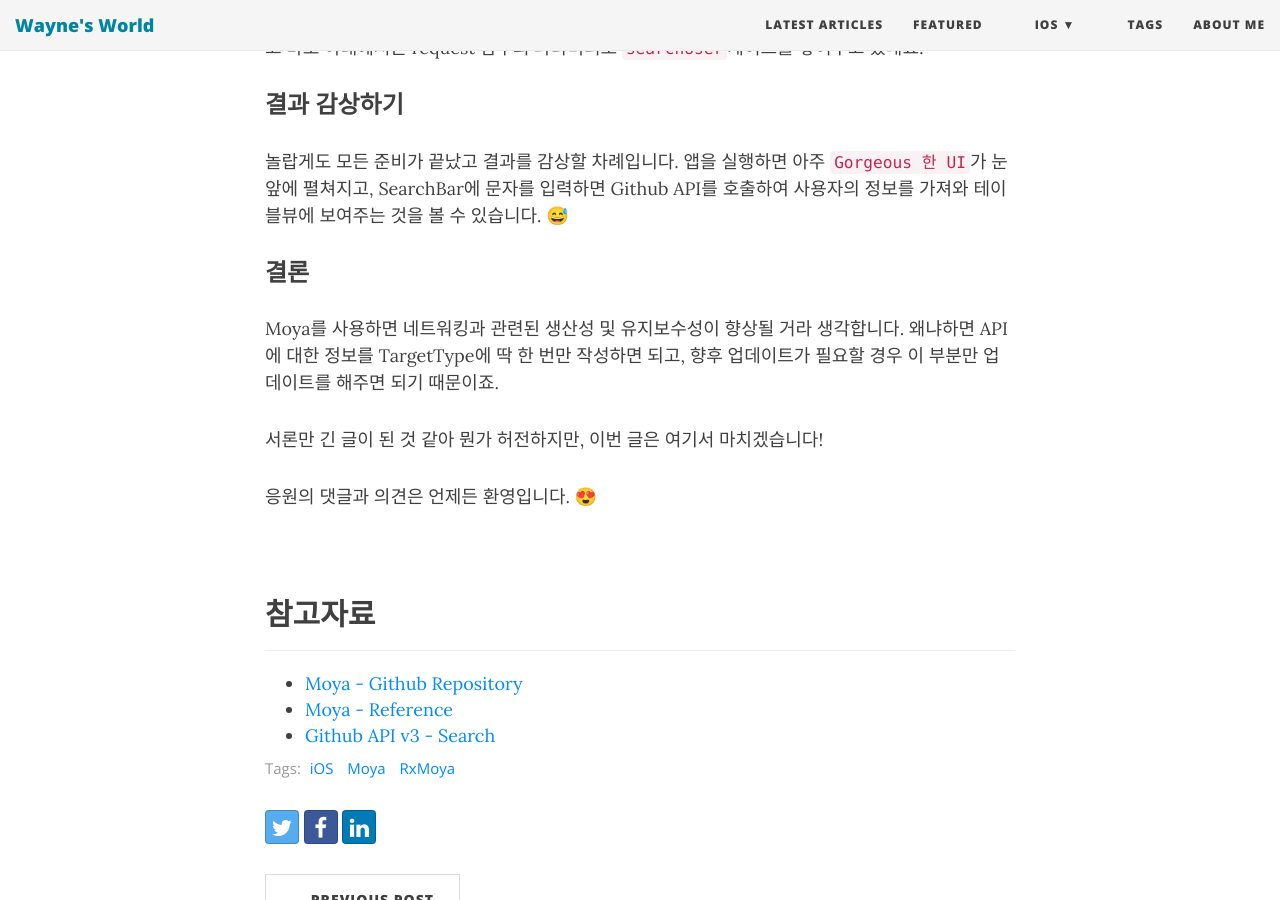
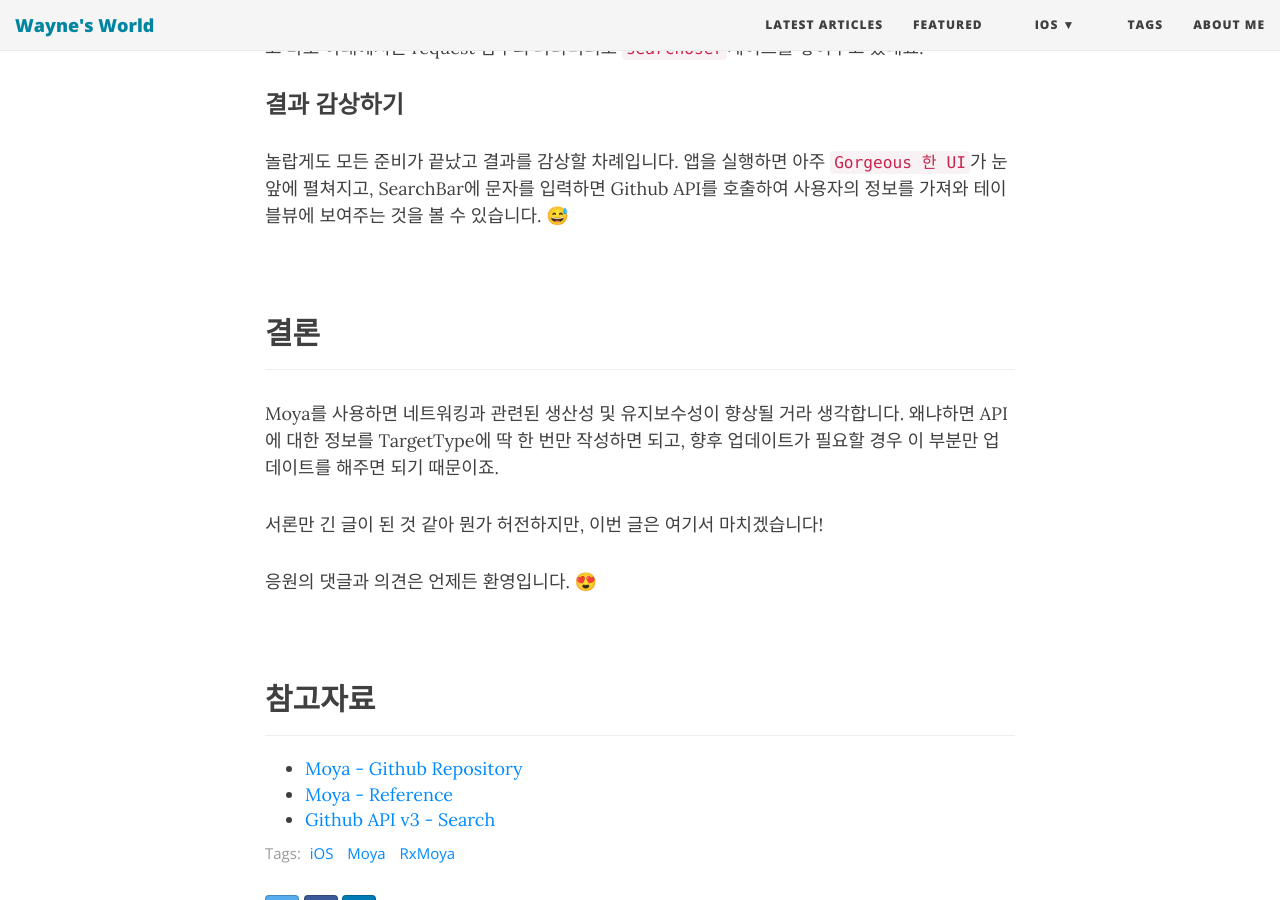
Before and after one commit to Mildwhale/mildwhale.github.io, a Jekyll site: the page built from _posts/2020-03-07-getting-started-with-moya.md, in a window 1280 px wide and 900 px high, scrolled down 5386 px. Built offline with Jekyll 4.4.1, drawn with Linux system fonts in a browser that asks for light colours; nearby versions of some CDN libraries; comment, search, counter and statistics services are not loaded.

Commit message:
스타일 수정

```diff
--- a/_posts/2020-03-07-getting-started-with-moya.md
+++ b/_posts/2020-03-07-getting-started-with-moya.md
@@ -108,7 +108,12 @@
 ### 결과 감상하기
 놀랍게도 모든 준비가 끝났고 결과를 감상할 차례입니다. 앱을 실행하면 아주 `Gorgeous 한 UI`가 눈앞에 펼쳐지고, SearchBar에 문자를 입력하면 Github API를 호출하여 사용자의 정보를 가져와 테이블뷰에 보여주는 것을 볼 수 있습니다. 😅
 
-### 결론
+<br>
+
+## 결론
+
+---
+
 Moya를 사용하면 네트워킹과 관련된 생산성 및 유지보수성이 향상될 거라 생각합니다. 왜냐하면 API에 대한 정보를 TargetType에 딱 한 번만 작성하면 되고, 향후 업데이트가 필요할 경우 이 부분만 업데이트를 해주면 되기 때문이죠.
 
 서론만 긴 글이 된 것 같아 뭔가 허전하지만, 이번 글은 여기서 마치겠습니다!
```
